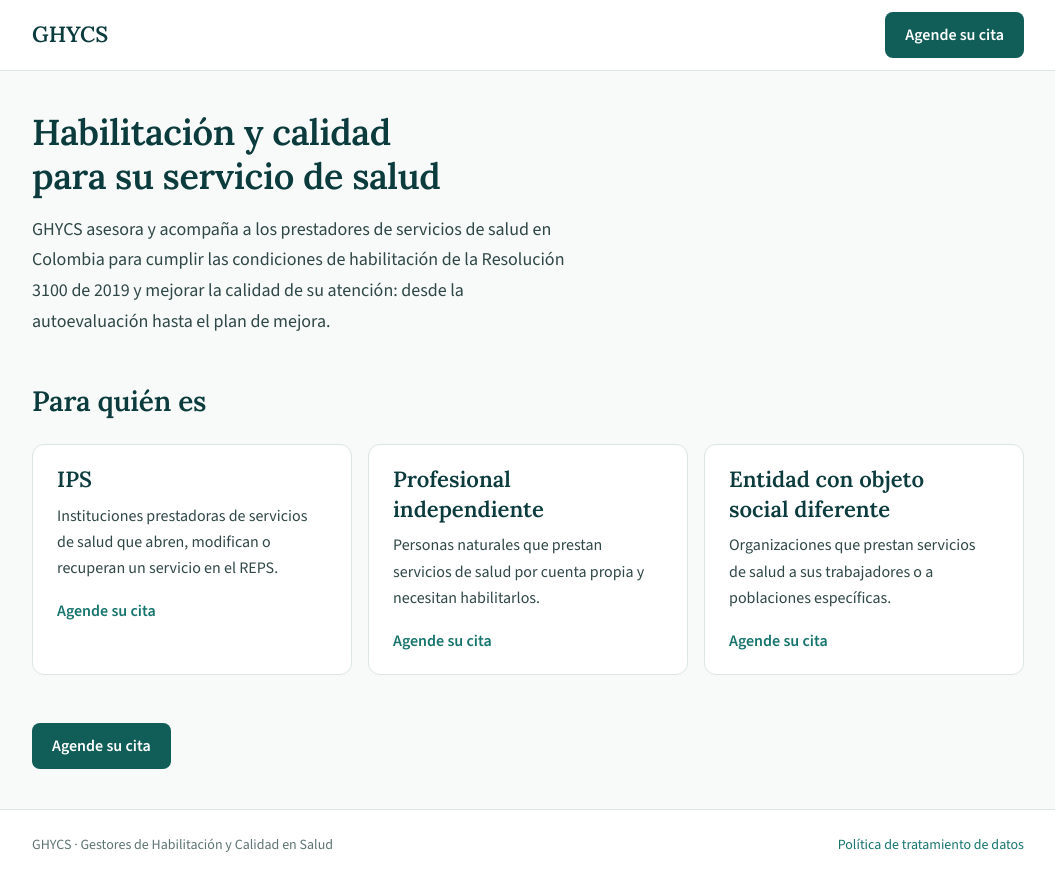
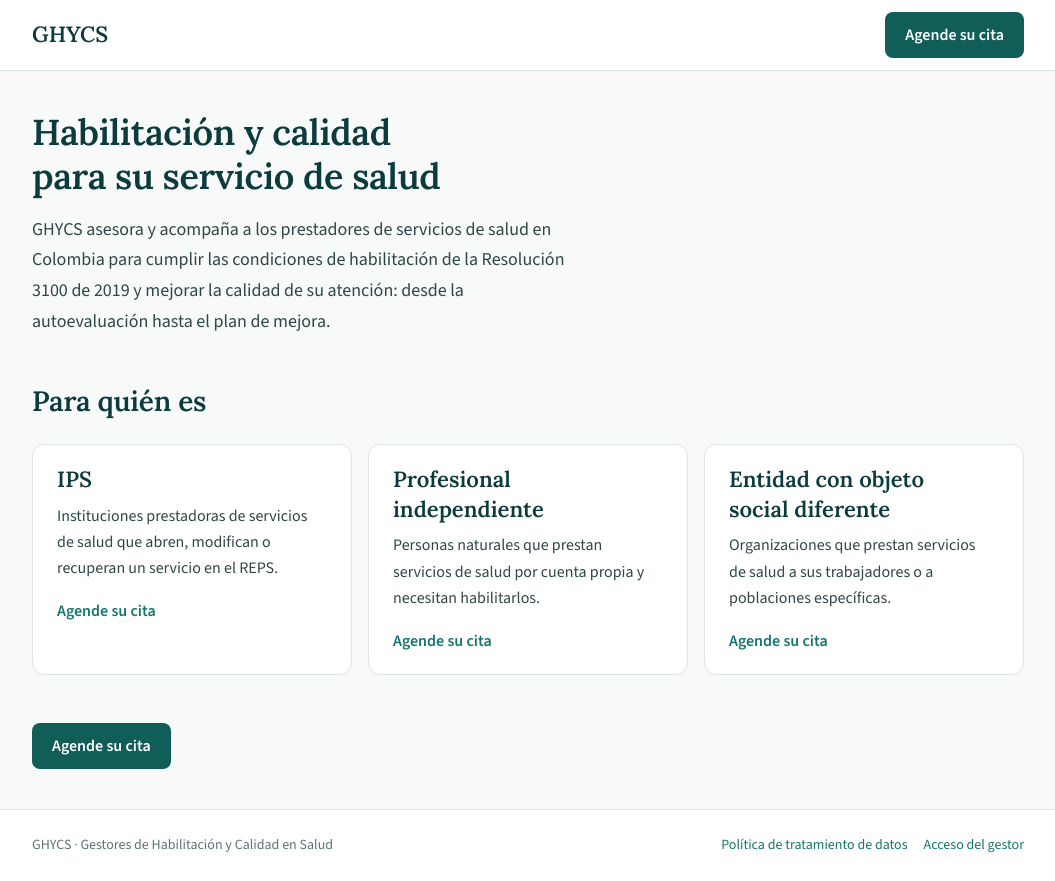
Before and after one commit to Voltaire405/ghycs_web, a Next.js app in the folder apps/web/: page / in a window 1280 px wide. Shown: the whole page, without its empty margins (112-1167 px from the left). Built offline with nearby package versions, Linux system fonts and the light colour scheme.

Commit message:
feat(web): enlaza el acceso del gestor desde el pie público
El gestor llega al inicio de sesión sin escribir la dirección a mano.

```diff
--- a/apps/web/src/compartido/ui/PaginaPublica.tsx
+++ b/apps/web/src/compartido/ui/PaginaPublica.tsx
@@ -21,6 +21,7 @@ export function PaginaPublica({ children }: { children: ReactNode }) {
           <p>GHYCS · Gestores de Habilitación y Calidad en Salud</p>
           <div className="flex flex-wrap items-center gap-4">
             <Link href="/politica-de-datos">Política de tratamiento de datos</Link>
+            <Link href="/login">Acceso del gestor</Link>
           </div>
         </div>
       </footer>
```
Also changed, not shown: 1 other file (tests, documents, lock files or other folders).
